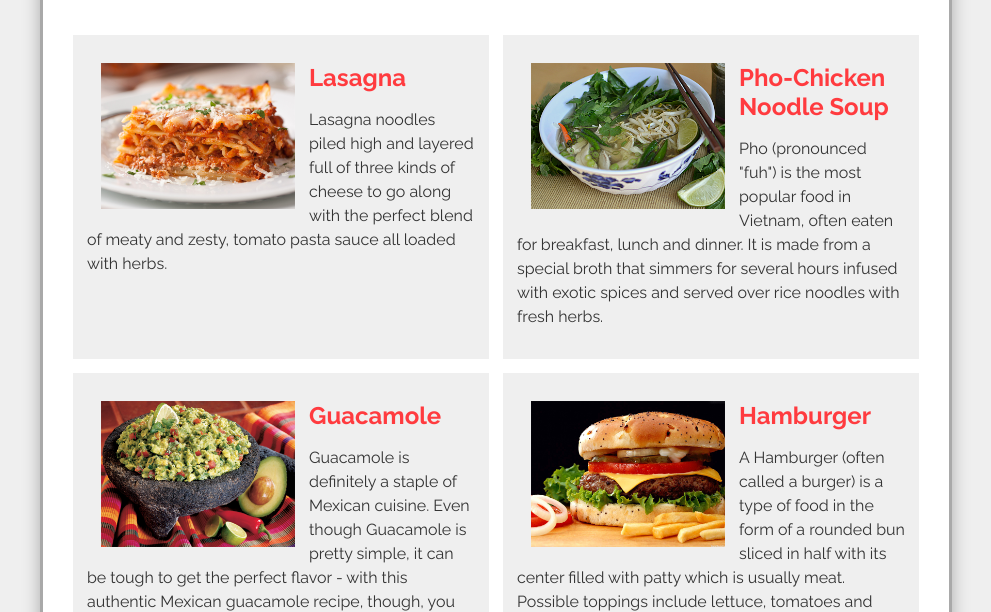
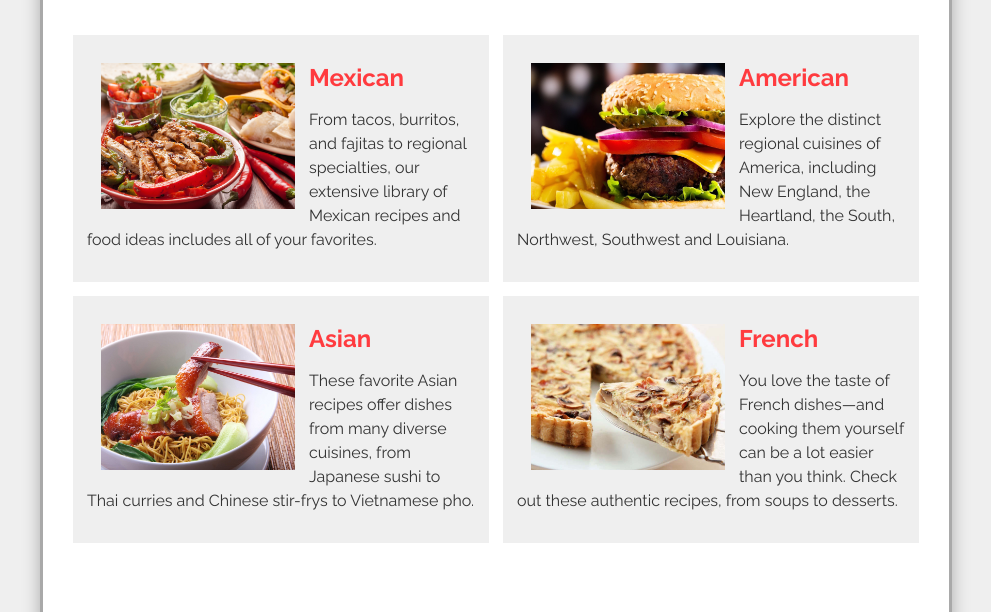
Before and after one commit to jacobcapshaw/brooklyn_eats, a website: page app/index.html in a window 1280 px wide. Shown: the part 182-794 px from the top of the page, without its empty margins (144-1135 px from the left). Drawn offline with nearby package versions, Linux system fonts and the light colour scheme; files that its build step writes are made by us from their sources.

Commit message:
changed categories, copy, and pics on cuisines page

```diff
--- a/app/recipes/recipe-list.component.js
+++ b/app/recipes/recipe-list.component.js
@@ -5,34 +5,34 @@ angular.module('recipeApp').component('recipeList', {
         this.recipes = [
             {
                 name: 'recipe1309',
-                title: 'Lasagna',
+                title: 'Mexican',
                 date: '2013-09-01',
-                description: 'Lasagna noodles piled high and layered full of three kinds of cheese to go along with the perfect blend of meaty and zesty, tomato pasta sauce all loaded with herbs.',
-                image: 'lasagne.png'
+                description: 'From tacos, burritos, and fajitas to regional specialties, our extensive library of Mexican recipes and food ideas includes all of your favorites.',
+                image: 'mexican.jpg'
             },
 
             {
                 name: 'recipe1404',
-                title: 'Pho-Chicken Noodle Soup',
+                title: 'American',
                 date: '2014-04-15',
-                description: 'Pho (pronounced "fuh") is the most popular food in Vietnam, often eaten for breakfast, lunch and dinner. It is made from a special broth that simmers for several hours infused with exotic spices and served over rice noodles with fresh herbs.',
-                image: 'pho.png'
+                description: 'Explore the distinct regional cuisines of America, including New England, the Heartland, the South, Northwest, Southwest and Louisiana.',
+                image: 'american.jpg'
             },
 
             {
                 name: 'recipe1210',
-                title: 'Guacamole',
+                title: 'Asian',
                 date: '2012-10-01',
-                description: 'Guacamole is definitely a staple of Mexican cuisine. Even though Guacamole is pretty simple, it can be tough to get the perfect flavor - with this authentic Mexican guacamole recipe, though, you will be an expert in no time.',
-                image: 'guacamole.png'
+                description: 'These favorite Asian recipes offer dishes from many diverse cuisines, from Japanese sushi to Thai curries and Chinese stir-frys to Vietnamese pho.',
+                image: 'asian.jpg'
             },
 
             {
                 name: 'recipe1810',
-                title: 'Hamburger',
+                title: 'French',
                 date: '2012-10-20',
-                description: 'A Hamburger (often called a burger) is a type of food in the form of a rounded bun sliced in half with its center filled with patty which is usually meat. Possible toppings include  lettuce, tomatoes and onions.',
-                image: 'hamburger.png'
+                description: 'You love the taste of French dishes—and cooking them yourself can be a lot easier than you think. Check out these authentic recipes, from soups to desserts.',
+                image: 'french.jpg'
             }
         ]
     }
--- a/scss/imports/_basics.scss
+++ b/scss/imports/_basics.scss
@@ -603,6 +603,7 @@ p.byline {
         width: 30%;
         float: left;
         margin: .875rem;
+        margin-bottom: 0;
 
         @media (min-width: 47em) {
             width: 50%;
```
Also changed, not shown: app/img/cuisines/American.jpg (added), app/img/cuisines/asian.jpg (added), app/img/cuisines/french.jpg (added), app/img/cuisines/mexican.jpg (added).
